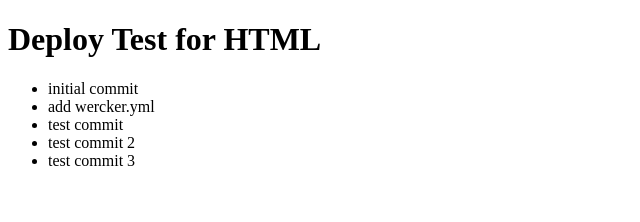
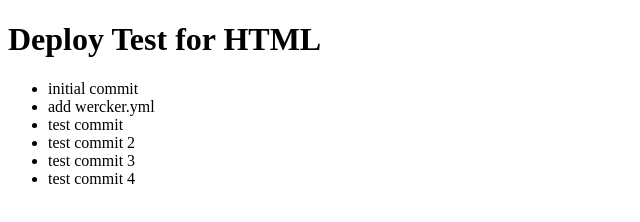
Before and after one commit to ugyuji/deploy-html, a plain HTML site: page index.html in a window 1280 px wide. Shown: the whole page, without its empty margins (0-640 px from the left). Drawn offline with Linux system fonts and the light colour scheme.

Commit message:
test commit 4

```diff
--- a/index.html
+++ b/index.html
@@ -12,6 +12,7 @@
     <li>test commit</li>
     <li>test commit 2</li>
     <li>test commit 3</li>
+    <li>test commit 4</li>
   </ul>
 </body>
 </html>
```
